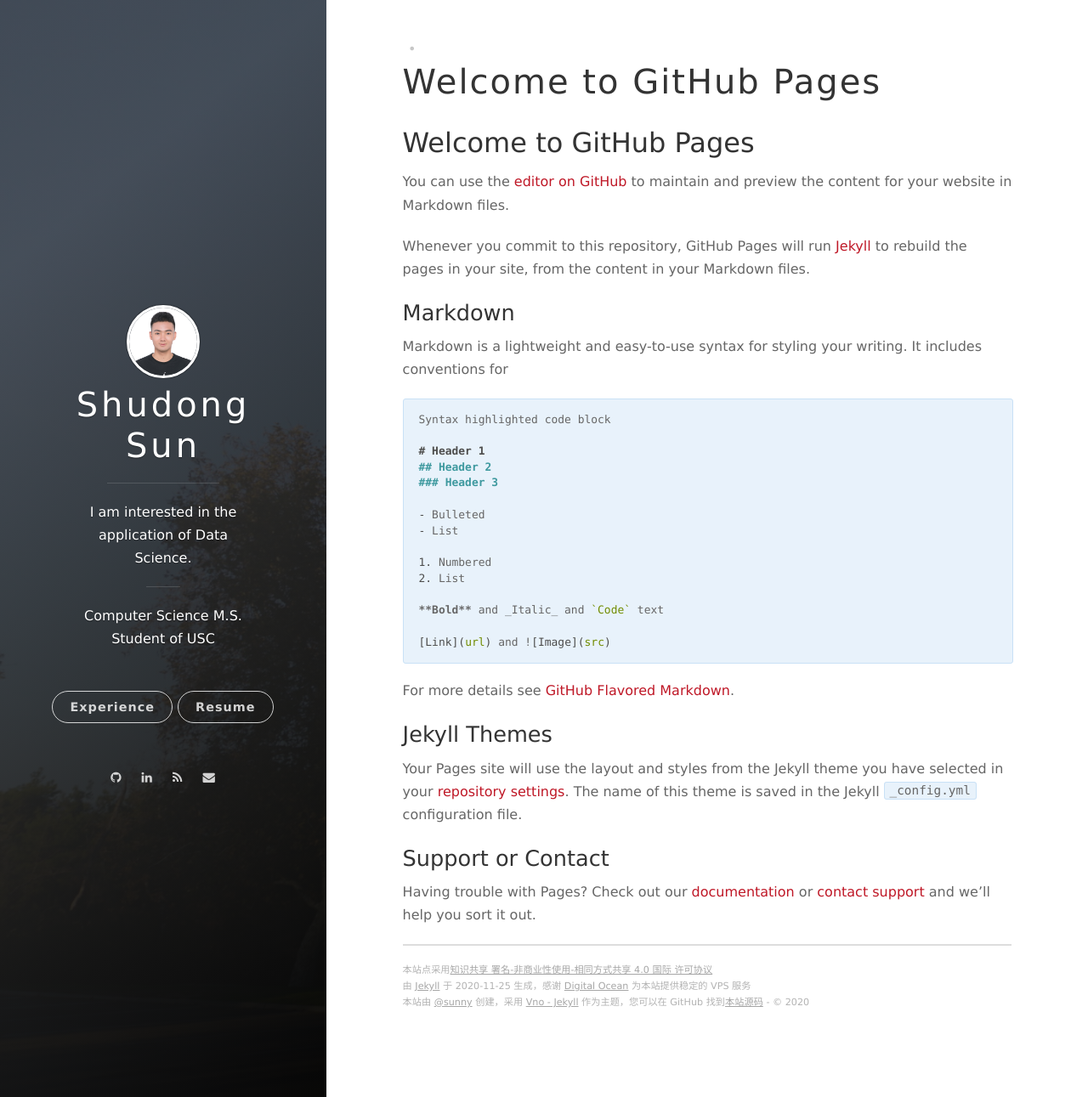
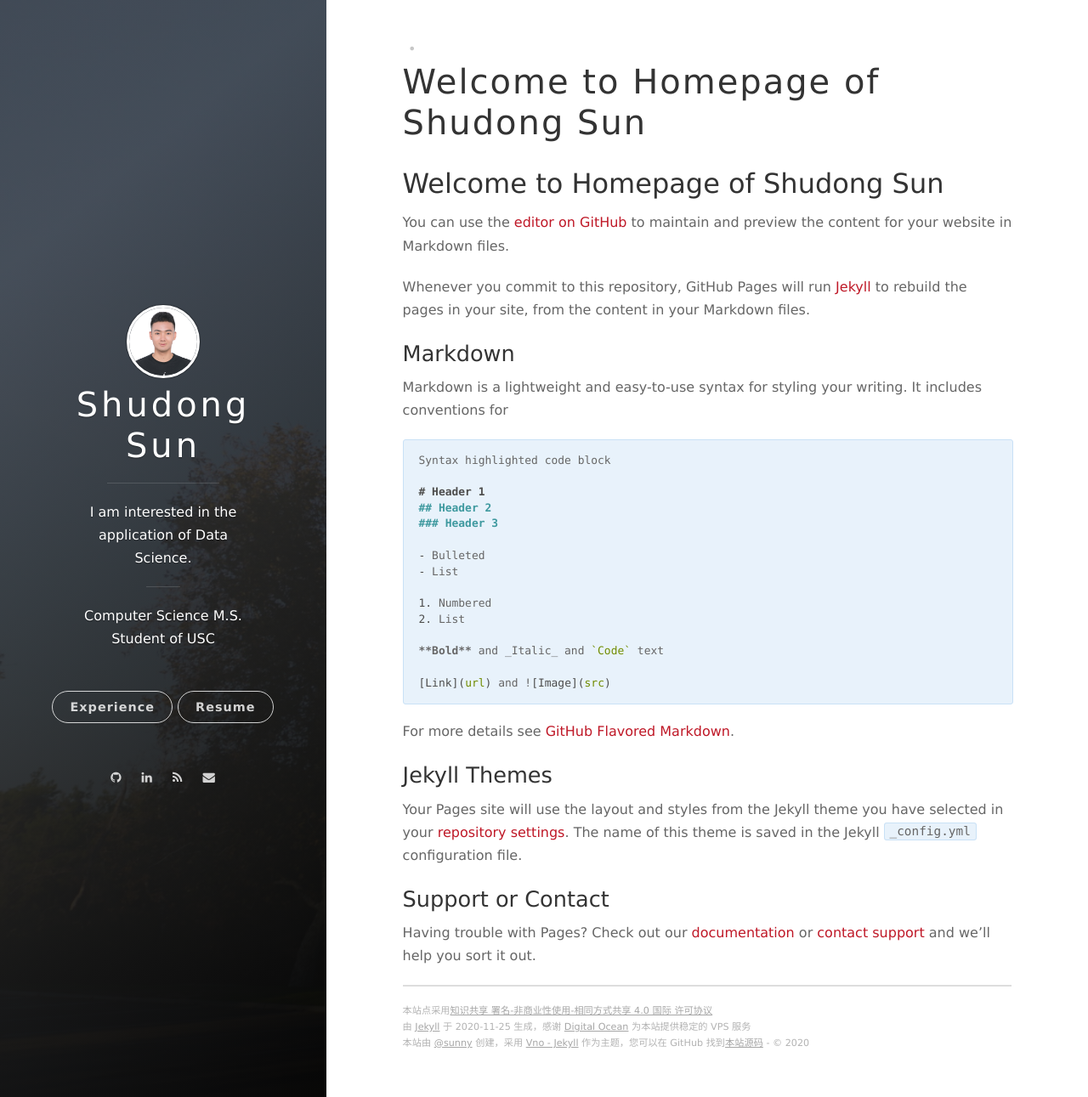
Before and after one commit to ShudongSun/ShudongSun.github.io, a Jekyll site: the page built from index.md, in a window 1280 px wide and 1291 px high. Shown: the whole window at 85% size. Built offline with Jekyll 4.4.1, drawn with Linux system fonts in a browser that asks for light colours; nearby versions of some CDN libraries; our own code applies the rules of GitHub Pages for plain Markdown files; the list of posts is cut into pages by our own code.

Commit message:
Update index.md

```diff
--- a/index.md
+++ b/index.md
@@ -1,4 +1,4 @@
-## Welcome to GitHub Pages
+## Welcome to Homepage of Shudong Sun
 
 You can use the [editor on GitHub](https://github.com/ShudongSun/ShudongSun.github.io/edit/main/index.md) to maintain and preview the content for your website in Markdown files.
 
```
